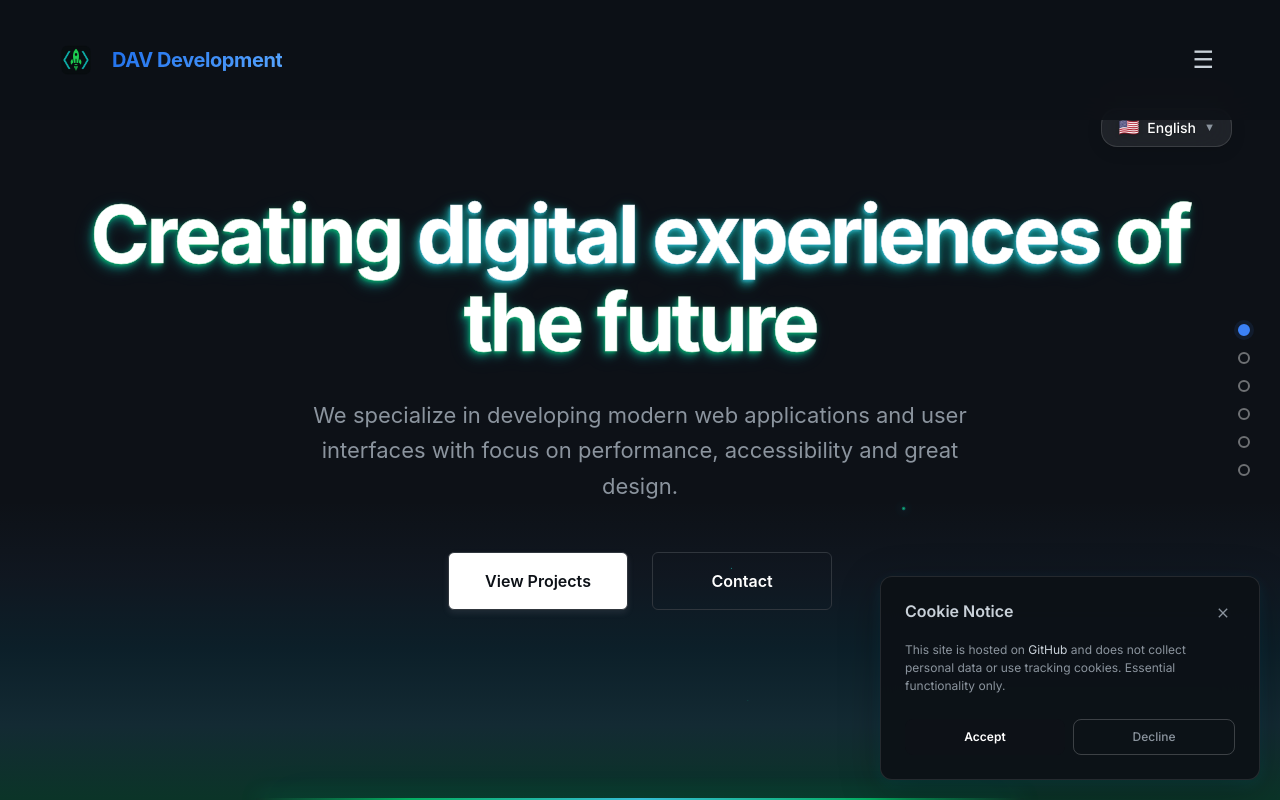
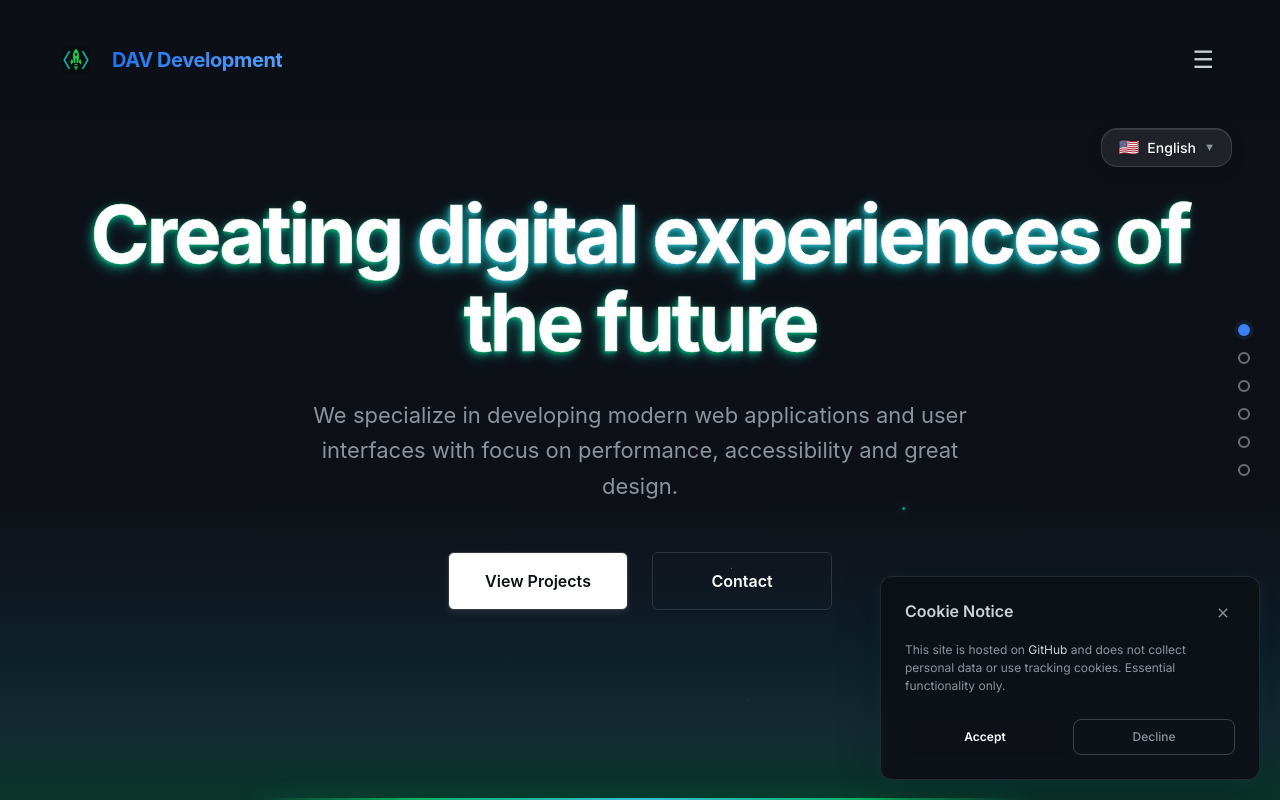
Before and after one commit to Mild-Solvent/DAV-portfolio, a Next.js app in the folder web/: page / in a window 1280 px wide. Shown: the top 800 px of the page. Built offline with nearby package versions, Linux system fonts and the light colour scheme.

Commit message:
desktop language but fix

```diff
--- a/web/src/components/Header/Header.tsx
+++ b/web/src/components/Header/Header.tsx
@@ -235,10 +235,17 @@ const MobileMenuButton = styled.button`
 `;
 
 
-const Header: React.FC = () => {
+interface HeaderWithMobileStateProps {
+  isMobileMenuOpen: boolean;
+  setIsMobileMenuOpen: (isOpen: boolean) => void;
+}
+
+const HeaderWithMobileState: React.FC<HeaderWithMobileStateProps> = ({
+  isMobileMenuOpen,
+  setIsMobileMenuOpen
+}) => {
   const { t } = useTranslation();
   const [isScrolled, setIsScrolled] = useState(false);
-  const [isMobileMenuOpen, setIsMobileMenuOpen] = useState(false);
 
   useEffect(() => {
     const handleScroll = () => {
@@ -263,7 +270,7 @@ const Header: React.FC = () => {
       window.removeEventListener('scroll', handleScroll);
       window.removeEventListener('resize', handleResize);
     };
-  }, []);
+  }, [setIsMobileMenuOpen]);
 
   const scrollToSection = (sectionId: string) => {
     if (sectionId === 'hero') {
@@ -335,12 +342,18 @@ const Header: React.FC = () => {
   );
 };
 
+
 // Floating Language Switch positioned outside header
-const FloatingLanguageSwitch = styled.div`
+interface FloatingLanguageSwitchProps {
+  $isMobileMenuOpen: boolean;
+}
+
+const FloatingLanguageSwitch = styled(motion.div)<FloatingLanguageSwitchProps>`
   position: fixed;
-  top: calc(${props => props.theme.spacing.lg} * 2 + 60px); /* Adjust based on header height */
+  top: calc(${props => props.theme.spacing.lg} * 2 + 80px); /* Extra space to avoid header animation */
   right: ${props => props.theme.spacing['2xl']};
-  z-index: ${props => props.theme.zIndex.dropdown - 1};
+  z-index: ${props => props.theme.zIndex.dropdown + 10}; /* Above all dropdowns */
+  transition: top 0.3s cubic-bezier(0.4, 0, 0.2, 1);
 
   @media (max-width: ${props => props.theme.breakpoints.lg}) {
     right: ${props => props.theme.spacing.xl};
@@ -348,20 +361,43 @@ const FloatingLanguageSwitch = styled.div`
 
   @media (max-width: ${props => props.theme.breakpoints.md}) {
     right: ${props => props.theme.spacing.lg};
-    top: calc(${props => props.theme.spacing.lg} * 2 + 50px);
+    top: calc(${props => props.theme.spacing.lg} * 2 + 70px); /* Extra space on mobile */
+  }
+
+  /* When mobile menu is open on smaller screens, move below the dropdown */
+  @media (max-width: 1400px) {
+    top: ${props => props.$isMobileMenuOpen
+      ? `calc(${props.theme.spacing.lg} * 2 + 80px + 300px)` /* Below mobile menu */
+      : `calc(${props.theme.spacing.lg} * 2 + 80px)`}; /* Normal position */
+  }
+
+  @media (max-width: ${props => props.theme.breakpoints.md}) {
+    top: ${props => props.$isMobileMenuOpen
+      ? `calc(${props.theme.spacing.lg} * 2 + 70px + 280px)` /* Below mobile menu on mobile */
+      : `calc(${props.theme.spacing.lg} * 2 + 70px)`}; /* Normal position on mobile */
   }
 `;
 
 const HeaderWithLanguageSwitch: React.FC = () => {
+  const [isMobileMenuOpen, setIsMobileMenuOpen] = useState(false);
+
   return (
     <>
-      <Header />
-      <FloatingLanguageSwitch>
+      <HeaderWithMobileState
+        isMobileMenuOpen={isMobileMenuOpen}
+        setIsMobileMenuOpen={setIsMobileMenuOpen}
+      />
+      <FloatingLanguageSwitch
+        $isMobileMenuOpen={isMobileMenuOpen}
+        initial={{ opacity: 0, y: -20 }}
+        animate={{ opacity: 1, y: 0 }}
+        transition={{ duration: 0.3, delay: 0.3 }} // Delay to appear after header animation
+      >
         <LanguageSwitch />
       </FloatingLanguageSwitch>
     </>
   );
 };
 
-export { Header };
+export { HeaderWithMobileState as Header };
 export default HeaderWithLanguageSwitch;
```
